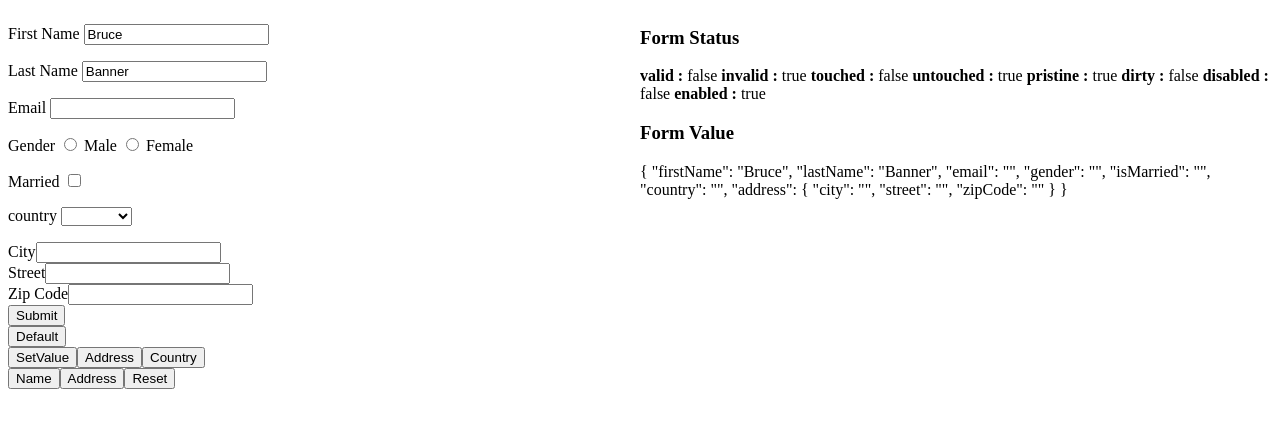
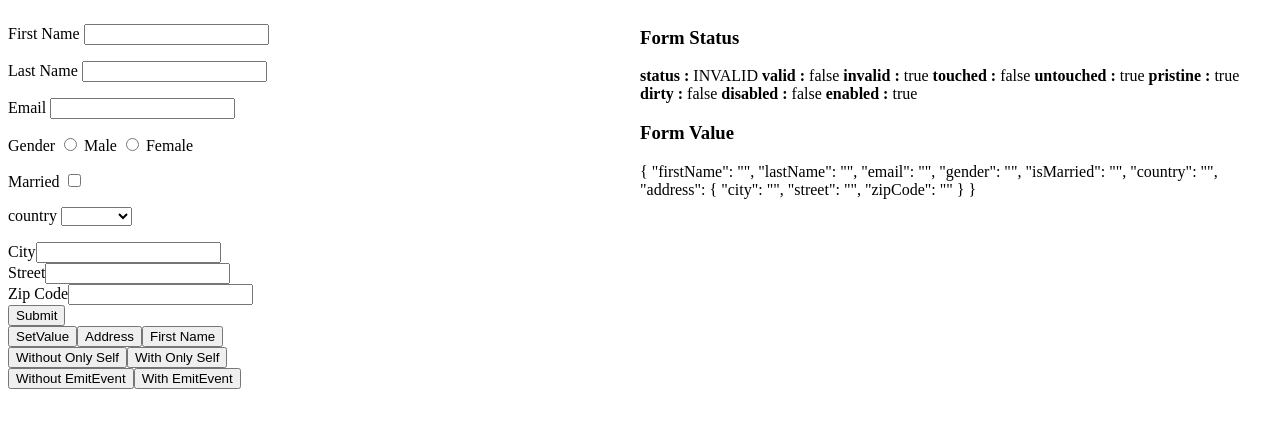
Before and after one commit to lvanlowe/reactive-forms-app, an Angular app: page /home in a window 1280 px wide. Shown: the top 428 px of the page. Built offline with nearby package versions, Linux system fonts and the light colour scheme.

Commit message:
feat: status change

```diff
--- a/src/app/react-forms/react-forms.component.html
+++ b/src/app/react-forms/react-forms.component.html
@@ -117,20 +117,28 @@
     </div>
 
     <button>Submit</button>
-    <div>
+    <!-- <div>
       <button type="button" (click)="setDefault()">Default</button>
-    </div>
+    </div> -->
     <div>
       <button type="button" (click)="setValue()">SetValue</button>
       <button type="button" (click)="setAddress()">Address</button>
-      <button type="button" (click)="setCountry()">Country</button>
+      <!-- <button type="button" (click)="setCountry()">Country</button> -->
+      <button type="button" (click)="setFirstName()">First Name</button>
     </div>
-    <div>
+    <!-- <div>
       <button type="button" (click)="patchName()">Name</button>
       <button type="button" (click)="patchAddress()">Address</button>
       <button type="button" (click)="reset()">Reset</button>
+    </div> -->
+    <div>
+      <button type="button" (click)="withoutOnlySelf()">Without Only Self</button>
+      <button type="button" (click)="withOnlySelf()">With Only Self</button>
     </div>
-
+    <div>
+      <button type="button" (click)="withoutEmitEvent()">Without EmitEvent</button>
+      <button type="button" (click)="withEmitEvent()">With EmitEvent</button>
+    </div>
   </form>
 
   </div>
@@ -138,6 +146,7 @@
   <div style="float: right; width:50%;">
 
     <h3>Form Status</h3>
+    <b>status : </b>{{contactForm.status}}
     <b>valid : </b>{{contactForm.valid}}
     <b>invalid : </b>{{contactForm.invalid}}
     <b>touched : </b>{{contactForm.touched}}
--- a/src/app/react-forms/react-forms.component.ts
+++ b/src/app/react-forms/react-forms.component.ts
@@ -58,18 +58,40 @@ export class ReactFormsComponent implements OnInit {
   ngOnInit(): void {
 
     this.contactForm = this.formBuilder.group({
-      firstName: ['Bruce', [Validators.required, Validators.minLength(10)]],
-      lastName: ['Banner', [Validators.required, Validators.pattern("^[a-zA-Z]+$")]],
-      email: ['', [Validators.required, Validators.email]],
-      gender: ['', [Validators.required]],
-      isMarried: ['', [Validators.required]],
-      country: ['', [Validators.required]],
+      firstName: ['', [Validators.required]],
+      lastName: [''],
+      email: ['', [Validators.email]],
+      gender: [''],
+      isMarried: [''],
+      country: [''],
       address: this.formBuilder.group({
-        city: ['', [Validators.required]],
-        street: ['', [Validators.required]],
-        zipCode: ['', [Validators.required]],
+        city: [''],
+        street: [''],
+        zipCode: [''],
       })
     });
+
+    this.contactForm.get("firstName")?.statusChanges.subscribe(newStatus=> {
+      console.log('firstName status changed')
+      console.log(newStatus)
+      console.log(this.contactForm.get("firstName")?.status)
+      console.log(this.contactForm.status)
+
+      setTimeout(() => {
+        console.log(this.contactForm.status)
+      })
+
+    })
+
+    this.contactForm.get("address")?.statusChanges.subscribe(newStatus=> {
+      console.log('address status changed')
+      console.log(newStatus)
+    })
+
+    this.contactForm.statusChanges.subscribe(newStatus=> {
+      console.log('form status changed')
+      console.log(newStatus)
+    })
   }
 
 
@@ -102,7 +124,7 @@ export class ReactFormsComponent implements OnInit {
       lastName: "Parker",
       email: "peter@gmail.com",
       gender: "male",
-      // isMarried: true,
+      isMarried: true,
       country: "1",
       address: {
         city: "Bangalore",
@@ -156,6 +178,23 @@ export class ReactFormsComponent implements OnInit {
 
   }
 
+  setFirstName() {
+    this.contactForm.get("firstName")?.setValue("Tony")
+  }
+
+  withoutOnlySelf() {
+    this.contactForm.get("firstName")?.setValue("");
+  }
+  withOnlySelf() {
+    this.contactForm.get("firstName")?.setValue("", { onlySelf: true });
+  }
+
+  withEmitEvent() {
+    this.contactForm.get("firstName")?.setValue("Hal");
+  }
+  withoutEmitEvent() {
+    this.contactForm.get("firstName")?.setValue("", { emitEvent: false });
+  }
   reset() {
     this.contactForm.reset();
   }
```
